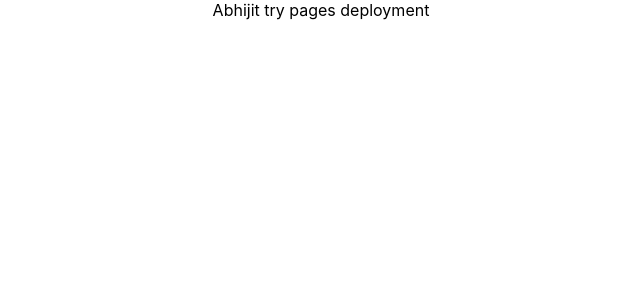
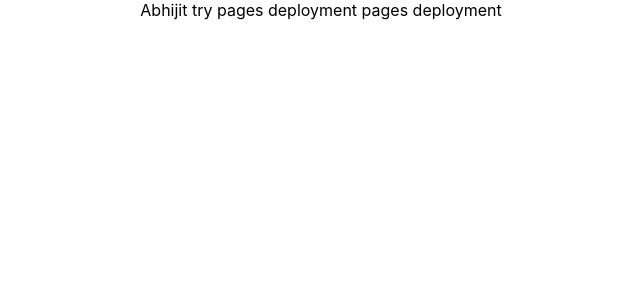
Before and after one commit to ashinde1721/Interview_preparation_react, a React (Create React App) app: page / in a window 1280 px wide. Shown: the top 300 px of the page, without its empty margins (319-959 px from the left). Built offline with nearby package versions, Linux system fonts and the light colour scheme.

Commit message:
Update App.js

```diff
--- a/src/App.js
+++ b/src/App.js
@@ -4,7 +4,7 @@ import './App.css';
 function App() {
   return (
     <div className="App">
-     Abhijit try pages deployment
+     Abhijit try pages deployment pages deployment
     </div>
   );
 }
```
